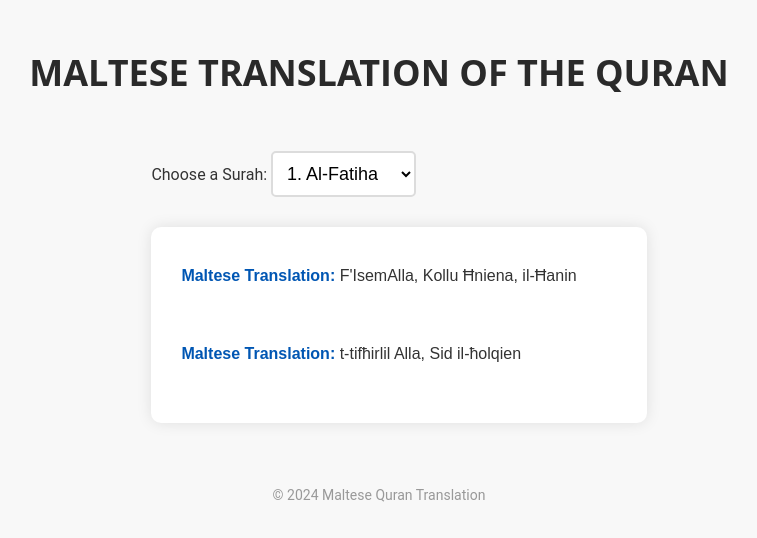
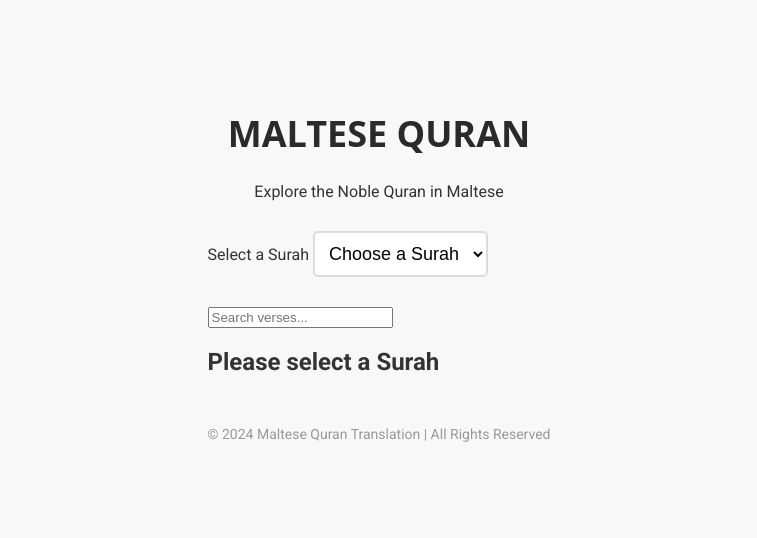
Before and after one commit to MaajidM/Malti, a plain HTML site: page index.html in a window 1280 px wide. Shown: the part 130-668 px from the top of the page, without its empty margins (261-1018 px from the left). Drawn offline with Linux system fonts and the light colour scheme.

Commit message:
Update index.html

```diff
--- a/index.html
+++ b/index.html
@@ -3,31 +3,40 @@
 <head>
   <meta charset="UTF-8">
   <meta name="viewport" content="width=device-width, initial-scale=1.0">
-  <title>Maltese Translation of the Quran</title>
+  <title>Maltese Quran Translation</title>
   <link rel="stylesheet" href="styles.css">
+  <link href="https://fonts.googleapis.com/css2?family=Lora:wght@400;700&family=Roboto:wght@400;500;700&display=swap" rel="stylesheet">
 </head>
 <body>
-
+  <div class="container">
     <header>
-    <h1>Maltese Translation of the Quran</h1>
+      <h1>Maltese Quran</h1>
+      <p class="tagline">Explore the Noble Quran in Maltese</p>
     </header>
 
-  <main>
-    <div>
-      <label for="surahSelect">Choose a Surah:</label>
+    <nav>
+      <div class="dropdown">
+        <label for="surahSelect">Select a Surah</label>
         <select id="surahSelect">
-        <!-- Surah options will be added here by JavaScript -->
+          <option value="" disabled selected>Choose a Surah</option>
         </select>
       </div>
+      <input type="text" id="searchBar" placeholder="Search verses..." />
+    </nav>
 
-    <div id="content">
-      <!-- Surah content will show up here -->
+    <main>
+      <div class="surah-header">
+        <h2 id="surahTitle">Please select a Surah</h2>
+      </div>
+      <div id="verseContainer" class="verse-container">
+        <!-- Verses will be dynamically loaded here -->
       </div>
     </main>
 
     <footer>
-    <p>© 2024 Maltese Quran Translation</p>
+      <p>&copy; 2024 Maltese Quran Translation | All Rights Reserved</p>
     </footer>
+  </div>
 
   <script src="script.js"></script>
 </body>
```
Lines whose indentation alone changed are shown as unchanged.
